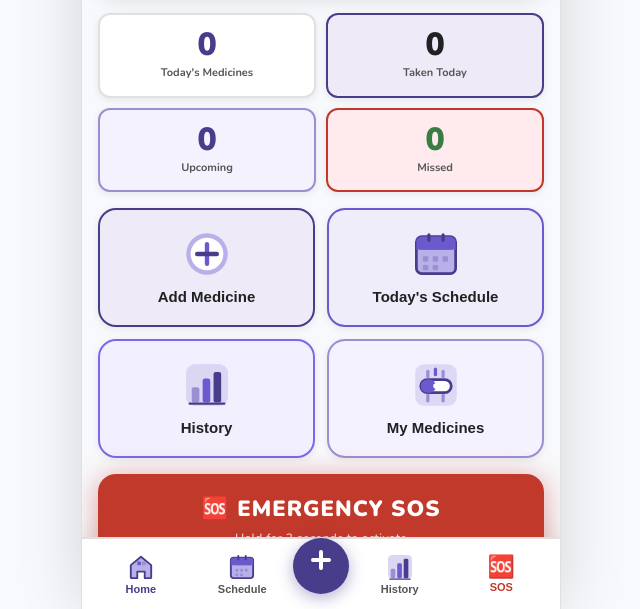
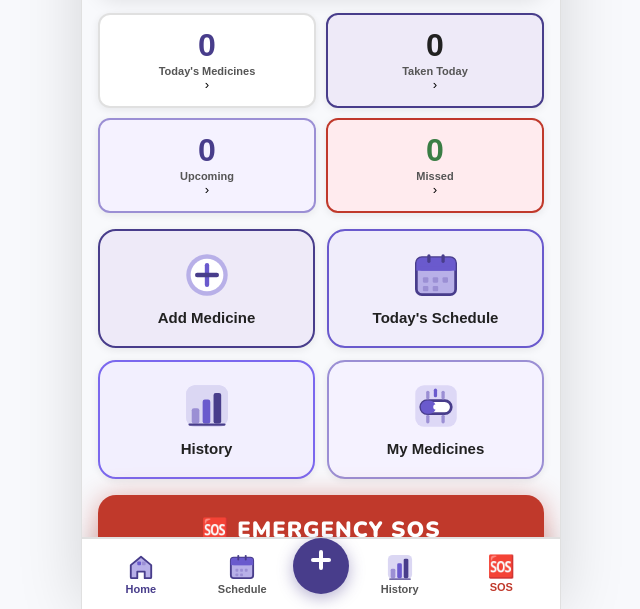
Before and after one commit to aashishsainik3011/medcare-app, a plain HTML site: page index.html in a window 1280 px wide. Shown: the part 191-800 px from the top of the page, without its empty margins (319-959 px from the left). Drawn offline with nearby package versions, Linux system fonts and the light colour scheme.

Commit message:
Add files via upload

```diff
--- a/index.html
+++ b/index.html
@@ -62,22 +62,26 @@
       </div>
 
       <div class="stats-row">
-        <div class="stat-card">
+        <button class="stat-card stat-card--clickable" onclick="App.showStatDetail('today')">
           <span class="stat-number" id="stat-today">0</span>
           <span class="stat-label">Today's Medicines</span>
-        </div>
-        <div class="stat-card stat-card--purple-light">
+          <span class="stat-arrow">›</span>
+        </button>
+        <button class="stat-card stat-card--purple-light stat-card--clickable" onclick="App.showStatDetail('taken')">
           <span class="stat-number" id="stat-taken">0</span>
           <span class="stat-label">Taken Today</span>
-        </div>
-        <div class="stat-card stat-card--orange">
+          <span class="stat-arrow">›</span>
+        </button>
+        <button class="stat-card stat-card--orange stat-card--clickable" onclick="App.showStatDetail('upcoming')">
           <span class="stat-number" id="stat-upcoming">0</span>
           <span class="stat-label">Upcoming</span>
-        </div>
-        <div class="stat-card stat-card--red">
+          <span class="stat-arrow">›</span>
+        </button>
+        <button class="stat-card stat-card--red stat-card--clickable" onclick="App.showStatDetail('missed')">
           <span class="stat-number" id="stat-missed">0</span>
           <span class="stat-label">Missed</span>
-        </div>
+          <span class="stat-arrow">›</span>
+        </button>
       </div>
 
       <div class="next-reminder" id="next-reminder-card" style="display:none">
```
